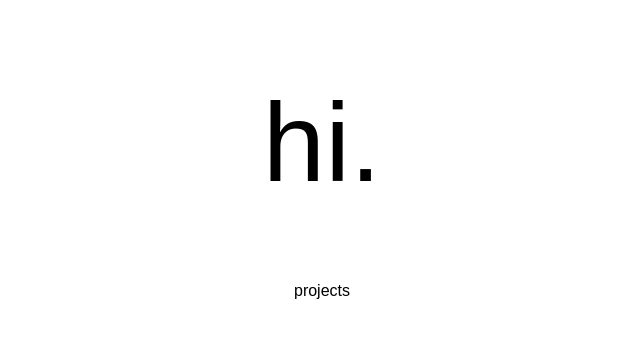
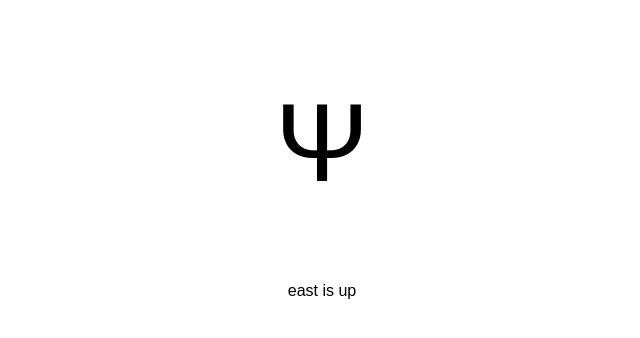
Before and after one commit to BrycenLikesCoding/eastisup.com, a plain HTML site: page public/index.html in a window 1280 px wide. Shown: the part 248-586 px from the top of the page, without its empty margins (318-958 px from the left). Drawn offline with Linux system fonts and the light colour scheme.

Commit message:
Update index.html

```diff
--- a/public/index.html
+++ b/public/index.html
@@ -8,12 +8,10 @@
   </head>
   <body>
     <h1 class="hi">
-      hi.
+      Ψ
     </h1>
     <li class="projects">
-      <a href="/projects.html">
-        projects
-      </a>
+      east is up
     </li>
   </body>
 </html>
```
